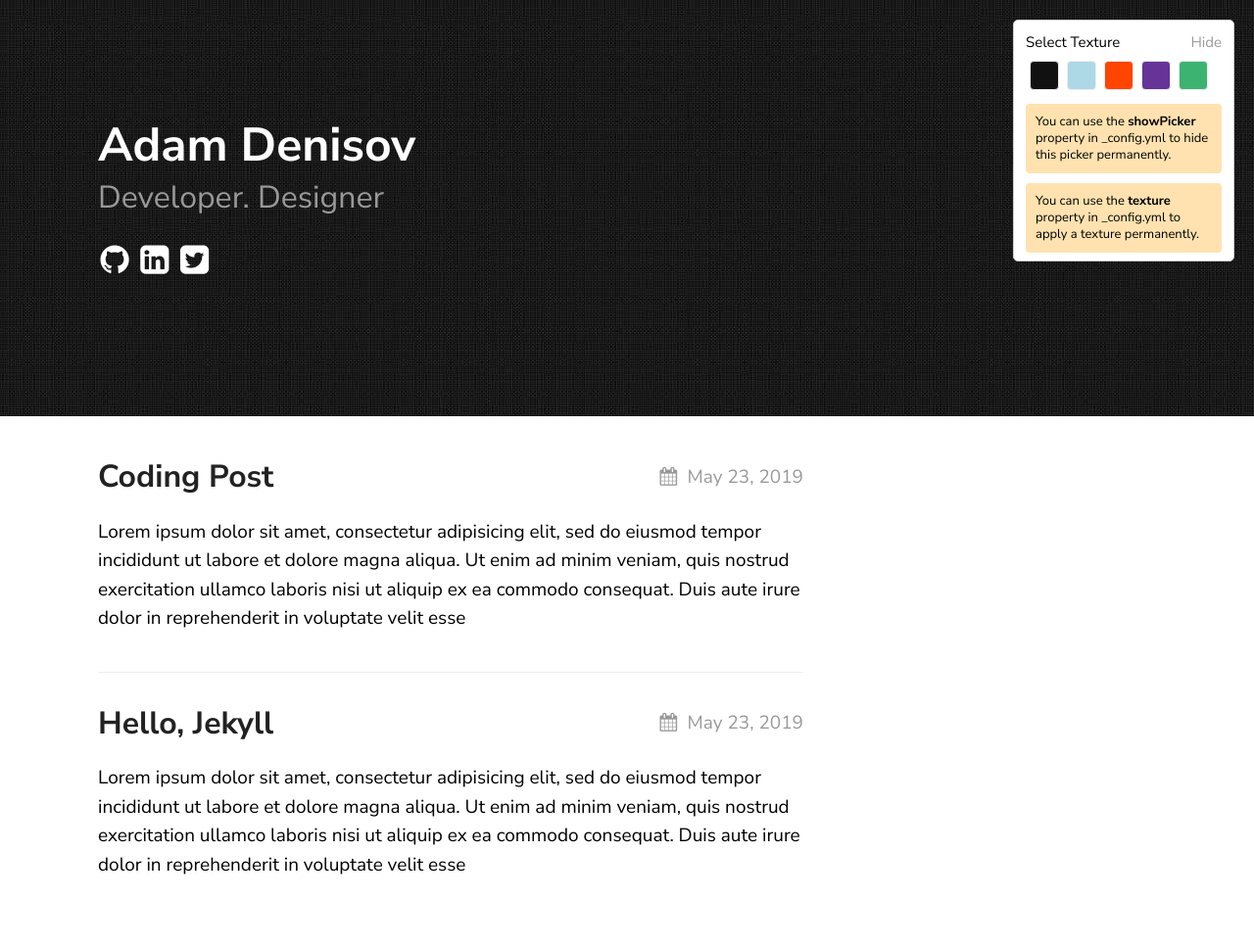
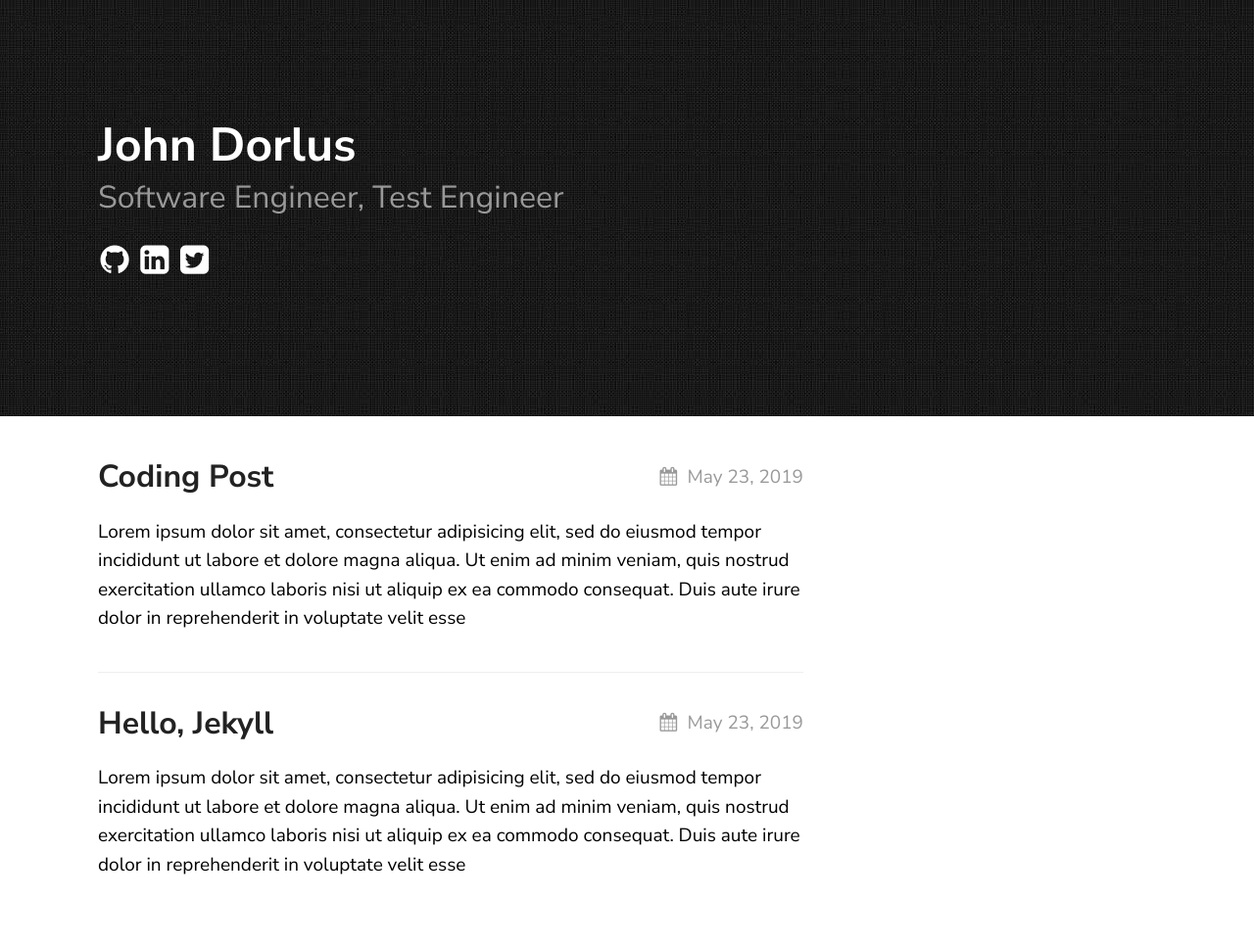
Before and after one commit to cuff-links/tpc-blog, a Jekyll site: the page built from index.md, in a window 1280 px wide. Shown: the whole page at 98% size. Built offline with Jekyll 4.4.1, drawn with Linux system fonts in a browser that asks for light colours.

Commit message:
Added config

```diff
--- a/_config.yml
+++ b/_config.yml
@@ -1,12 +1,12 @@
-title: Texture Theme
-author: GitHub User
+title: With Open Brackets
+author: John Dorlus
 email: your-email@domain.com
 description: > # this means to ignore newlines until "show_exerpts:"
   Write an awesome description for your new site here. You can edit this
   line in _config.yml. It will appear in your document head meta (for
   Google search results) and in your feed.xml site description.
 show_excerpts: true # set to true to show excerpts on the homepage
-baseurl: /texture
+baseurl: /
 
 # Minima date format
 # refer to http://shopify.github.io/liquid/filters/date/ if you want to customize this
@@ -15,18 +15,18 @@ sass:
 
 permalink: /posts/:title/
 texture:
-  title: Adam Denisov
-  tagline: Developer. Designer
+  title: John Dorlus
+  tagline: Software Engineer, Test Engineer
   date_format: "%b %-d, %Y"
   style: black
   showNav: false
-  showPicker: true
+  showPicker: false
 
   # generate social links in footer
   social_links:
-    twitter: thelehhman
-    github:  thelehhman
-    linkedIn: in/thelehhman
+    twitter: the_power_coder
+    github:  silne30
+    linkedIn: in/johndorlus
     rss: rss
 
 
```
